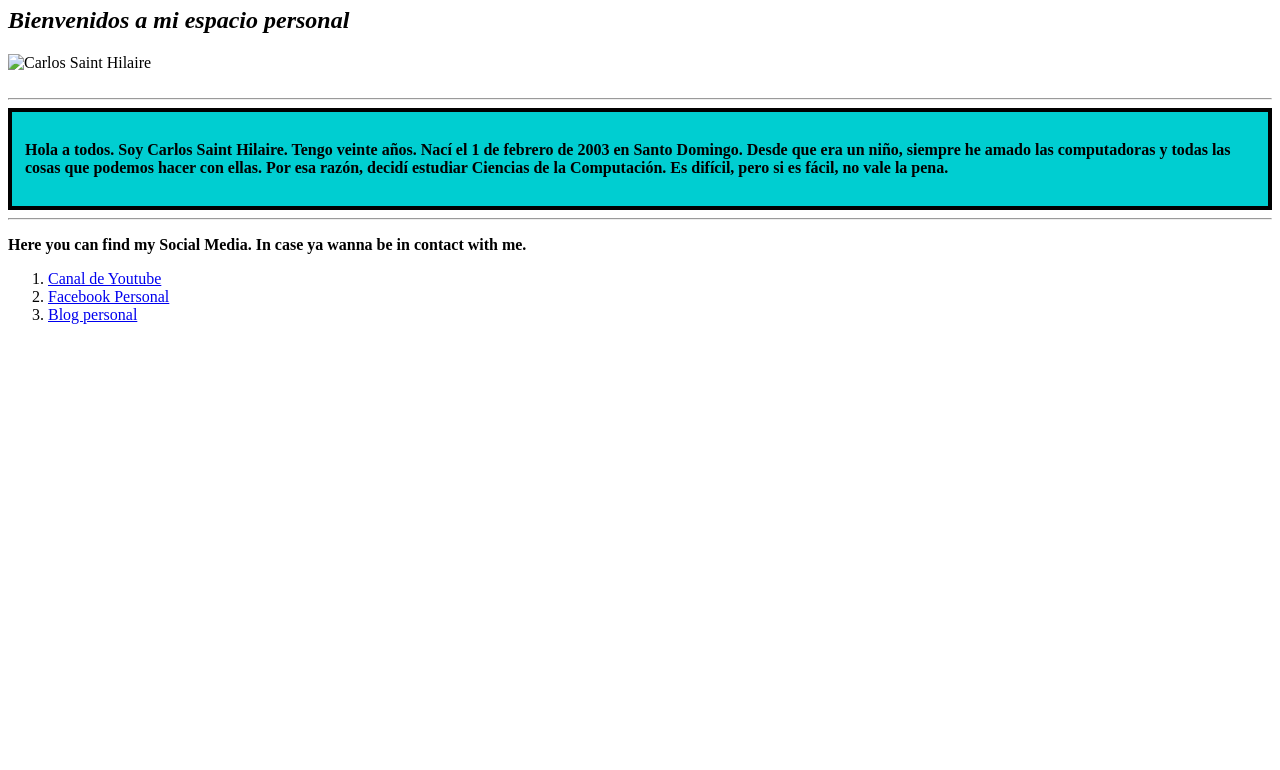
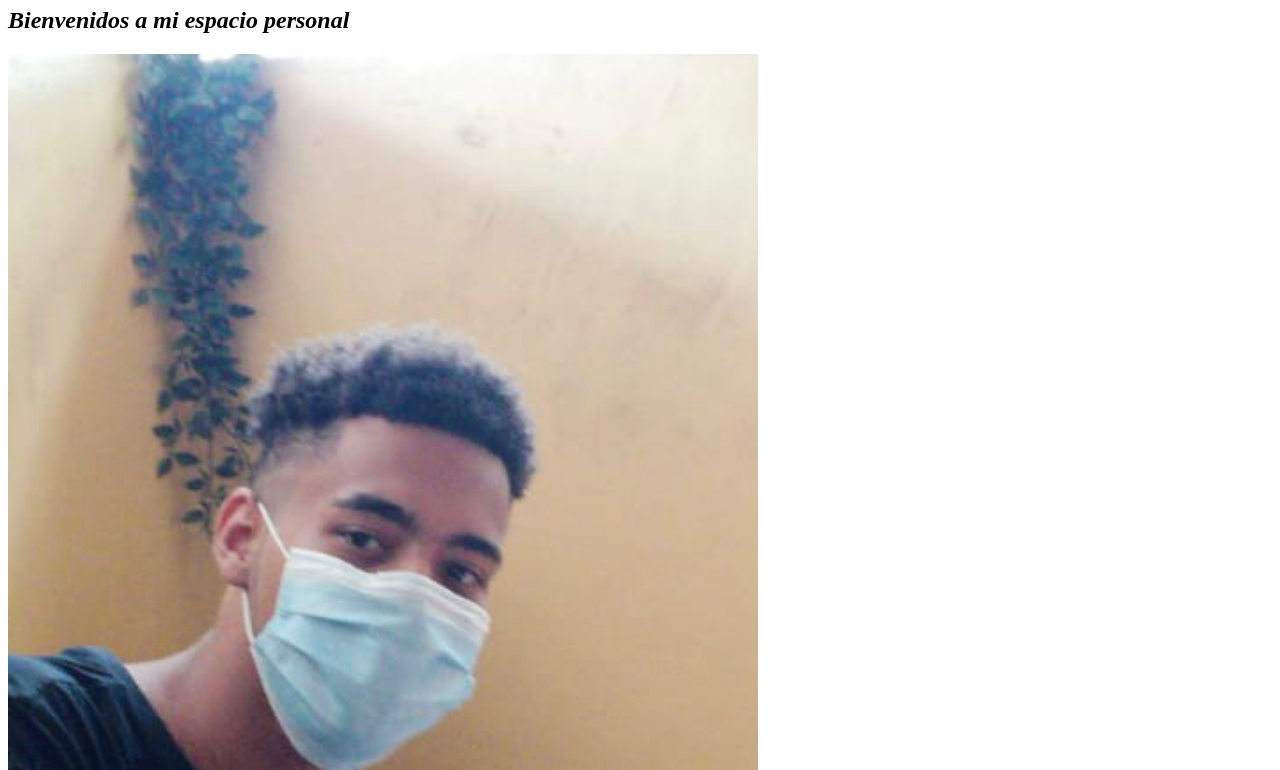
Before and after one commit to SAmuelX100/Tarea-Programacion-III, a plain HTML site: page Biografia.html in a window 1280 px wide. Shown: the part 73-843 px from the top of the page. Before the commit the page ends 800 px from the top, so only its background shows below. Drawn offline with Linux system fonts and the light colour scheme.

Commit message:
Agregando foto

```diff
--- a/Biografia.html
+++ b/Biografia.html
@@ -16,7 +16,7 @@
 
     <h2><i>Bienvenidos a mi espacio personal</i></h2>
 
-    <img src="IMG_0745.jpeg" alt="Carlos Saint Hilaire" class="foto-pagina" /><br></br>
+    <img src="IMG_0745.jpeg" alt="Carlos Saint Hilaire"/><br></br>
 
     <hr />
 
```
Also changed, not shown: IMG_0745.jpeg (added).
